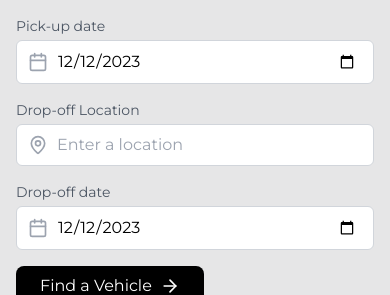
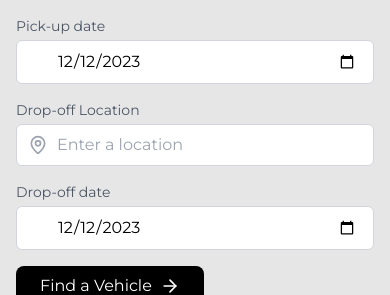
Before and after one commit to dev-hemito/manila, a Next.js app: page / in a window 390 px wide. Shown: the part 886-1181 px from the top of the page. Built offline with nearby package versions, Linux system fonts and the light colour scheme.

Commit message:
form responsive

```diff
--- a/src/components/LocationSearch.js
+++ b/src/components/LocationSearch.js
@@ -63,7 +63,7 @@ const LocationSearch = () => {
       <div className="flex flex-col flex-1 min-w-[200px]">
         <label className="text-sm text-gray-600 mb-1">Pick-up date</label>
         <div className="relative">
-          <Calendar className="absolute left-3 top-1/2 -translate-y-1/2 w-5 h-5 text-gray-400" />
+          <Calendar className=" hidden md:block absolute left-3 top-1/2 -translate-y-1/2 w-5 h-5 text-gray-400" />
           <input
             type="date"
             name="pickupDate"
@@ -96,7 +96,7 @@ const LocationSearch = () => {
       <div className="flex flex-col flex-1 min-w-[200px]">
         <label className="text-sm text-gray-600 mb-1">Drop-off date</label>
         <div className="relative">
-          <Calendar className="absolute left-3 top-1/2 -translate-y-1/2 w-5 h-5 text-gray-400" />
+          <Calendar className=" hidden md:block absolute left-3 top-1/2 -translate-y-1/2 w-5 h-5 text-gray-400" />
           <input
             type="date"
             name="dropoffDate"
```
